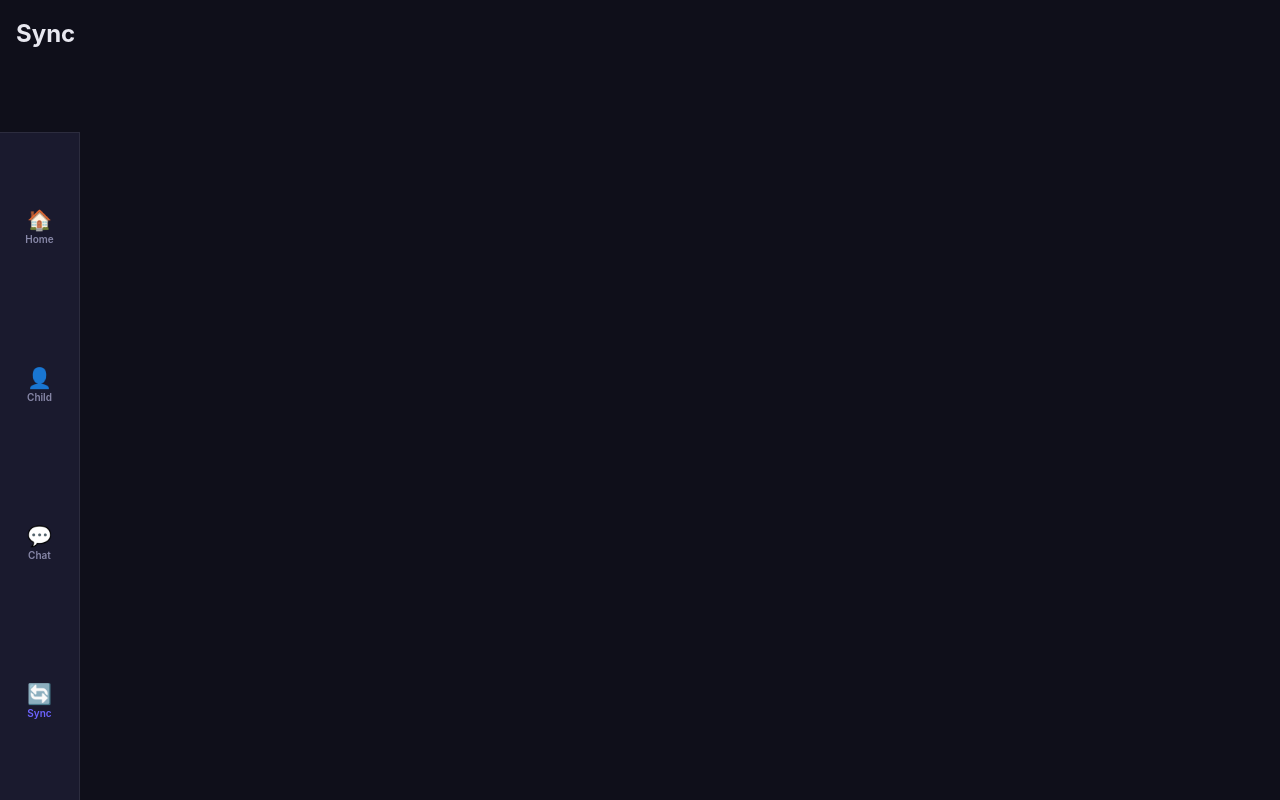
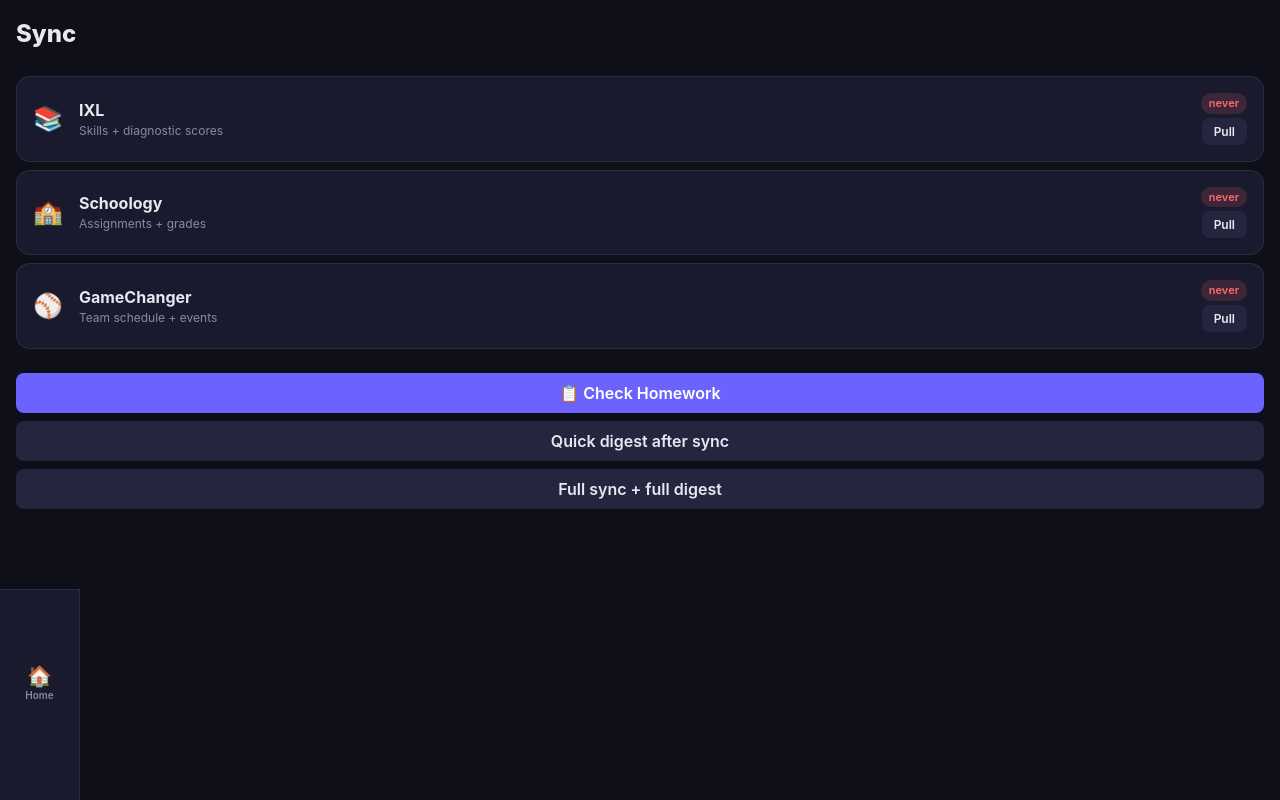
Before and after one commit to bearyjd/school-dashboard, a React (Vite) app in the folder web/spa/: page /app/sync in a window 1280 px wide. Shown: the top 800 px of the page. Built offline with nearby package versions, Linux system fonts and the light colour scheme; no server answers.

Commit message:
feat: Sync screen with per-source pull buttons and status

```diff
--- /dev/null
+++ b/web/spa/src/hooks/useSync.ts
@@ -0,0 +1,45 @@
+import { useState, useCallback, useRef, useEffect } from 'react'
+import { triggerSync, fetchSyncStatus } from '../api'
+import type { SyncStatus } from '../api/types'
+
+const SYNC_TOKEN = (window as unknown as { __SYNC_TOKEN__?: string }).__SYNC_TOKEN__ ?? ''
+
+export function useSync() {
+  const [status, setStatus] = useState<SyncStatus | null>(null)
+  const [triggering, setTriggering] = useState(false)
+  const [error, setError] = useState<string | null>(null)
+  const pollRef = useRef<number | null>(null)
+
+  const stopPolling = useCallback(() => {
+    if (pollRef.current) { clearInterval(pollRef.current); pollRef.current = null }
+  }, [])
+
+  const startPolling = useCallback(() => {
+    stopPolling()
+    pollRef.current = window.setInterval(async () => {
+      try {
+        const s = await fetchSyncStatus()
+        setStatus(s)
+        if (!s.running) stopPolling()
+      } catch {}
+    }, 3000)
+  }, [stopPolling])
+
+  useEffect(() => () => stopPolling(), [stopPolling])
+
+  const trigger = useCallback(async (sources: string, digest = 'none') => {
+    if (!SYNC_TOKEN) { setError('SYNC_TOKEN not configured'); return }
+    setTriggering(true)
+    setError(null)
+    try {
+      await triggerSync(sources, digest, SYNC_TOKEN)
+      startPolling()
+    } catch (e: unknown) {
+      setError(e instanceof Error ? e.message : 'sync failed')
+    } finally {
+      setTriggering(false)
+    }
+  }, [startPolling])
+
+  return { status, triggering, error, trigger }
+}
--- a/web/spa/src/views/Sync.tsx
+++ b/web/spa/src/views/Sync.tsx
@@ -1 +1,96 @@
-export function Sync() { return <div className="screen"><h2>Sync</h2></div> }
+import { useQuery } from '@tanstack/react-query'
+import { fetchSyncMeta } from '../api'
+import { useSync } from '../hooks/useSync'
+
+const SOURCES = [
+  { key: 'ixl', label: 'IXL', icon: '📚', description: 'Skills + diagnostic scores' },
+  { key: 'sgy', label: 'Schoology', icon: '🏫', description: 'Assignments + grades' },
+  { key: 'gc', label: 'GameChanger', icon: '⚾', description: 'Team schedule + events' },
+]
+
+function formatAge(ts: string | undefined): string {
+  if (!ts) return 'never'
+  const ago = (Date.now() - new Date(ts + 'Z').getTime()) / 1000
+  const days = Math.floor(ago / 86400)
+  const hours = Math.floor(ago / 3600)
+  if (days > 1) return `${days}d ago`
+  if (hours > 0) return `${hours}h ago`
+  return 'just now'
+}
+
+export function Sync() {
+  const { data: meta = {}, refetch: refetchMeta } = useQuery({ queryKey: ['syncMeta'], queryFn: fetchSyncMeta, refetchInterval: 5000 })
+  const { status, triggering, error, trigger } = useSync()
+
+  const isRunning = status?.running || triggering
+
+  const handleSync = async (sources: string, digest = 'none') => {
+    await trigger(sources, digest)
+    setTimeout(() => refetchMeta(), 5000)
+  }
+
+  return (
+    <div className="screen">
+      <h2 style={{ fontSize: '1.5rem', fontWeight: 800, marginBottom: 'var(--space-lg)' }}>Sync</h2>
+
+      {error && (
+        <div className="card" style={{ background: 'rgba(255,107,107,0.1)', border: '1px solid var(--color-error)', marginBottom: 'var(--space-md)', color: 'var(--color-error)' }}>
+          {error}
+        </div>
+      )}
+
+      {/* Per-source rows */}
+      <div style={{ display: 'flex', flexDirection: 'column', gap: 'var(--space-sm)', marginBottom: 'var(--space-lg)' }}>
+        {SOURCES.map(src => {
+          const entry = meta[src.key as keyof typeof meta]
+          const age = formatAge(entry?.last_run)
+          const result = entry?.last_result
+          const badgeCls = !entry ? 'badge--error' : result === 'ok' ? 'badge--ok' : 'badge--error'
+
+          return (
+            <div key={src.key} className="card" style={{ display: 'flex', alignItems: 'center', gap: 'var(--space-md)' }}>
+              <span style={{ fontSize: '24px' }}>{src.icon}</span>
+              <div style={{ flex: 1 }}>
+                <div style={{ fontWeight: 700 }}>{src.label}</div>
+                <div style={{ fontSize: '12px', color: 'var(--color-text-muted)' }}>{src.description}</div>
+              </div>
+              <div style={{ display: 'flex', flexDirection: 'column', alignItems: 'flex-end', gap: 4 }}>
+                <span className={`badge ${badgeCls}`}>{age}</span>
+                <button
+                  className="btn btn--secondary"
+                  style={{ padding: '6px 12px', fontSize: '12px' }}
+                  disabled={isRunning}
+                  onClick={() => handleSync(src.key)}
+                >
+                  Pull
+                </button>
+              </div>
+            </div>
+          )
+        })}
+      </div>
+
+      {/* Batch actions */}
+      <div style={{ display: 'flex', flexDirection: 'column', gap: 'var(--space-sm)' }}>
+        <button className="btn btn--primary" disabled={isRunning} onClick={() => handleSync('ixl,sgy', 'none')}>
+          {isRunning ? '⏳ Running…' : '📋 Check Homework'}
+        </button>
+        <button className="btn btn--secondary" disabled={isRunning} onClick={() => handleSync('ixl,sgy', 'quick')}>
+          Quick digest after sync
+        </button>
+        <button className="btn btn--secondary" disabled={isRunning} onClick={() => handleSync('ixl,sgy,gc', 'full')}>
+          Full sync + full digest
+        </button>
+      </div>
+
+      {/* Status */}
+      {status && (
+        <div className="card" style={{ marginTop: 'var(--space-lg)', fontSize: '13px', color: 'var(--color-text-muted)' }}>
+          Last run: {status.last_run ?? 'never'} ·
+          Result: <span style={{ color: status.last_result === 'ok' ? 'var(--color-success)' : 'var(--color-error)' }}>{status.last_result ?? '—'}</span>
+          {status.last_error && <div style={{ color: 'var(--color-error)', marginTop: 4 }}>{status.last_error}</div>}
+        </div>
+      )}
+    </div>
+  )
+}
```
